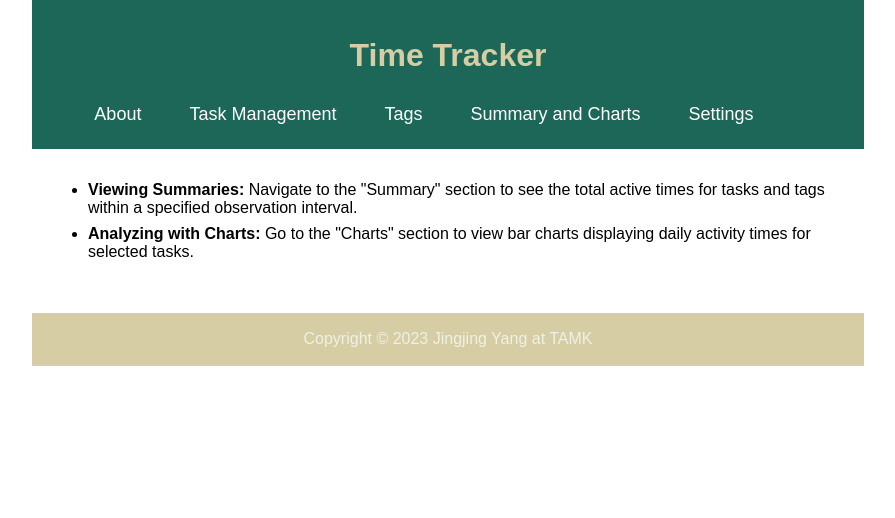
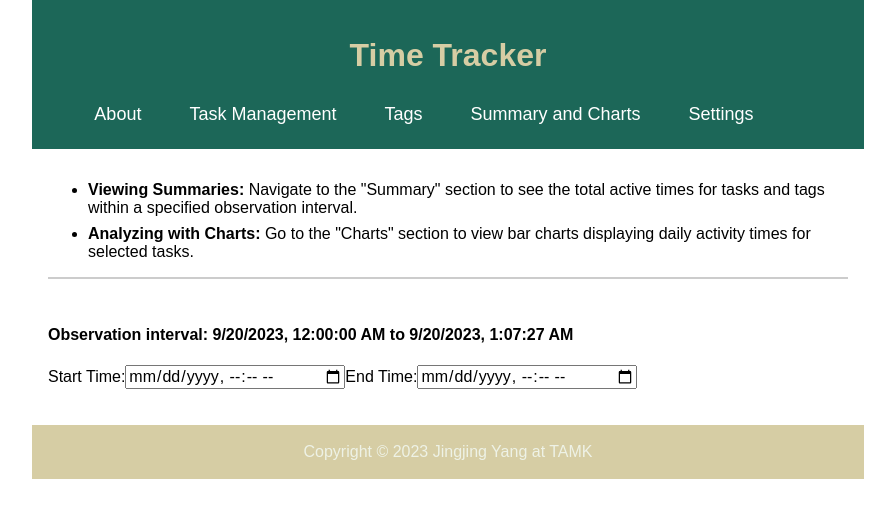
Before and after one commit to jingjingyang0803/TimeTracker, a React (Vite) app: page /summary in a window 1280 px wide. Shown: the top 518 px of the page, without its empty margins (192-1087 px from the left). Built offline with nearby package versions, Linux system fonts and the light colour scheme; data requests are answered from the project's data file; a web font is replaced by a local one.

Commit message:
add feature to set observation interval

```diff
--- a/db.json
+++ b/db.json
@@ -7,23 +7,49 @@
     {
       "id": 1,
       "name": "clean the house",
-      "tags": ["chores"],
-      "startTime": [],
-      "stopTime": [],
+      "tags": [
+        "chores"
+      ],
+      "startTime": [
+        1698795992109,
+        1698795998431,
+        1698796026087,
+        1698796035778,
+        1698796188562
+      ],
+      "stopTime": [
+        1698795995172,
+        1698796000740,
+        1698796029240,
+        1698796038339,
+        1698796192455
+      ],
       "isActive": false
     },
     {
       "id": 2,
       "name": "prepare dinner",
-      "tags": ["cooking", "meal preparation"],
-      "startTime": [],
-      "stopTime": [],
-      "isActive": false
+      "tags": [
+        "cooking",
+        "meal preparation"
+      ],
+      "startTime": [
+        1698796003084,
+        1698796007165
+      ],
+      "stopTime": [
+        1698796005267
+      ],
+      "isActive": true
     },
     {
       "id": 3,
       "name": "go for a run",
-      "tags": ["exercise", "fitness", "health"],
+      "tags": [
+        "exercise",
+        "fitness",
+        "health"
+      ],
       "startTime": [],
       "stopTime": [],
       "isActive": false
@@ -31,7 +57,9 @@
     {
       "id": 4,
       "name": "read a book",
-      "tags": ["hobby"],
+      "tags": [
+        "hobby"
+      ],
       "startTime": [],
       "stopTime": [],
       "isActive": false
@@ -39,7 +67,9 @@
     {
       "id": 5,
       "name": "do laundry",
-      "tags": ["chores"],
+      "tags": [
+        "chores"
+      ],
       "startTime": [],
       "stopTime": [],
       "isActive": false
@@ -47,7 +77,11 @@
     {
       "id": 6,
       "name": "write a report",
-      "tags": ["work", "productivity", "deadline"],
+      "tags": [
+        "work",
+        "productivity",
+        "deadline"
+      ],
       "startTime": [],
       "stopTime": [],
       "isActive": false
@@ -55,7 +89,9 @@
     {
       "id": 7,
       "name": "study algorithms",
-      "tags": ["coding"],
+      "tags": [
+        "coding"
+      ],
       "startTime": [],
       "stopTime": [],
       "isActive": false
@@ -63,7 +99,9 @@
     {
       "id": 8,
       "name": "solve coding problems",
-      "tags": ["coding"],
+      "tags": [
+        "coding"
+      ],
       "startTime": [],
       "stopTime": [],
       "isActive": false
@@ -71,7 +109,10 @@
     {
       "id": 9,
       "name": "attend coding bootcamp",
-      "tags": ["coding", "education"],
+      "tags": [
+        "coding",
+        "education"
+      ],
       "startTime": [],
       "stopTime": [],
       "isActive": false
@@ -79,7 +120,11 @@
     {
       "id": 10,
       "name": "complete coding assignment",
-      "tags": ["coding", "homework", "deadline"],
+      "tags": [
+        "coding",
+        "homework",
+        "deadline"
+      ],
       "startTime": [],
       "stopTime": [],
       "isActive": false
@@ -87,7 +132,10 @@
     {
       "id": 11,
       "name": "attend programming lecture",
-      "tags": ["coding", "education"],
+      "tags": [
+        "coding",
+        "education"
+      ],
       "startTime": [],
       "stopTime": [],
       "isActive": false
@@ -95,7 +143,10 @@
     {
       "id": 12,
       "name": "participate in coding workshop",
-      "tags": ["coding", "learning"],
+      "tags": [
+        "coding",
+        "learning"
+      ],
       "startTime": [],
       "stopTime": [],
       "isActive": false
--- a/src/components/Summary.jsx
+++ b/src/components/Summary.jsx
@@ -1,6 +1,72 @@
-import React from "react";
+import React, { useEffect, useState } from "react";
 
 const Summary = () => {
+  const [tasks, setTasks] = useState([]);
+  const [start, setStart] = useState(new Date().setHours(0, 0, 0, 0));
+  const [end, setEnd] = useState(Date.now());
+
+  // Fetch tasks from the server on component mount
+  useEffect(() => {
+    fetch("http://localhost:3010/tasks")
+      .then((response) => response.json())
+      .then((data) => {
+        setTasks(data);
+      })
+      .catch((error) => console.log(error));
+  }, []);
+
+  useEffect(() => {
+    const interval = setInterval(() => {
+      setEnd(Date.now());
+    }, 1000); // update every second
+
+    return () => clearInterval(interval); // clear interval on component unmount
+  }, []);
+
+  const tasksOfInterest = tasks.filter((task) =>
+    task.startTime.some((time) => time >= start && time <= end)
+  );
+
+  const handleStartChange = (event) => {
+    setStart(new Date(event.target.value).getTime());
+  };
+
+  const handleEndChange = (event) => {
+    setEnd(new Date(event.target.value).getTime());
+  };
+
+  // Calculate the total active time of each task by summing up the durations of all activity periods within the observation interval
+  const formatTime = (task) => {
+    // The function calculates the total active time of each task within a specified observation interval (from `start` to `end`).
+    let timeInMs = task.startTime.reduce((total, startTime, i) => {
+      // `startTime` and `i` are the elements and indices of the `task.startTime` array respectively, while `total` is the accumulator that collects the sum of all durations.
+      if (
+        (startTime >= start && startTime <= end) ||
+        (task.stopTime[i] >= start && task.stopTime[i] <= end)
+      ) {
+        // The `if` condition checks whether the start time or stop time of any activity period falls within the observation interval.
+        let duration =
+          task.isActive && i === task.startTime.length - 1
+            ? // If the task is currently active (i.e., `task.isActive` is `true`) and the current start time is the last one in the `task.startTime` array (`i === task.startTime.length - 1`), the duration is calculated as the difference between the current time (`Date.now()`) and the largest of the start time and the start of the observation interval (`Math.max(startTime, start)`).
+              Date.now() - Math.max(startTime, start)
+            : // For all other activity periods, the duration is calculated as the difference between the smallest of the stop time and the end of the observation interval (`Math.min(task.stopTime[i], end)`) and the largest of the start time and the start of the observation interval (`Math.max(startTime, start)`).
+              Math.min(task.stopTime[i], end) - Math.max(startTime, start);
+        return total + duration;
+      }
+      return total;
+    }, 0);
+
+    // These durations are then summed up to give the total active time of the task within the observation interval.
+    let seconds = Math.floor(timeInMs / 1000);
+    let minutes = Math.floor(seconds / 60);
+    let hours = Math.floor(minutes / 60);
+
+    seconds = seconds % 60;
+    minutes = minutes % 60;
+
+    return `${hours}h ${minutes}m ${seconds}s`;
+  };
+
   return (
     <div>
       <ul>
@@ -14,6 +80,26 @@ const Summary = () => {
           charts displaying daily activity times for selected tasks.
         </li>
       </ul>
+      <hr />
+      <br />
+      <h4>
+        Observation interval: {new Date(start).toLocaleString()} to{" "}
+        {new Date(end).toLocaleString()}
+      </h4>
+      <label>
+        Start Time:
+        <input type="datetime-local" onChange={handleStartChange} />
+      </label>
+      <label>
+        End Time:
+        <input type="datetime-local" onChange={handleEndChange} />
+      </label>
+      {tasksOfInterest.map((task) => (
+        <div key={task.id}>
+          <h2>{task.name}</h2>
+          <p>Active Time: {formatTime(task)}</p>
+        </div>
+      ))}
     </div>
   );
 };
```
